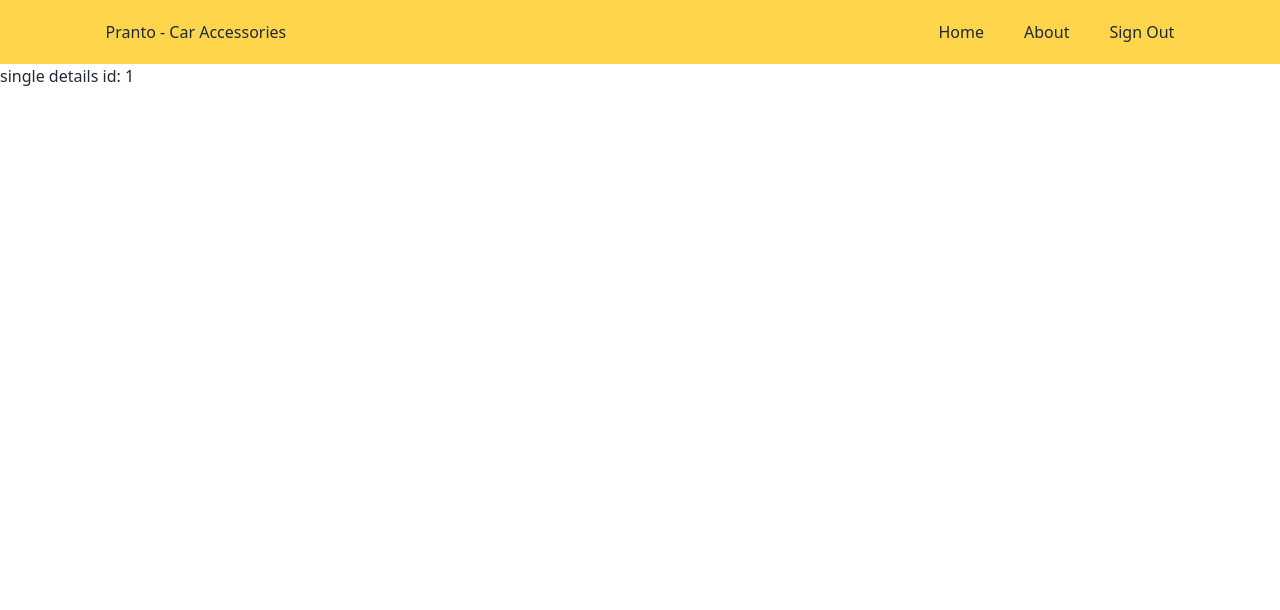
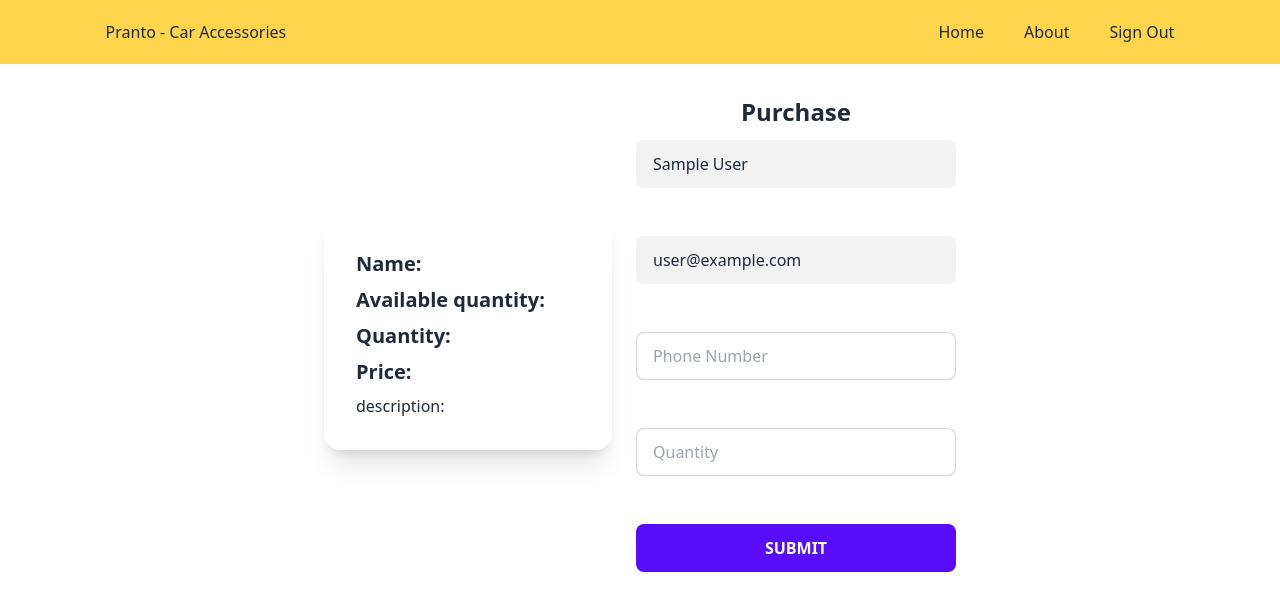
Before and after one commit to Pranto40/pranto-car-accessories, a React (Create React App) app: page /purchase/1 in a window 1280 px wide. Shown: the top 610 px of the page. Built offline with nearby package versions, Linux system fonts and the light colour scheme; no server answers; sample sign-in values are in the browser's storage.

Commit message:
purchase section added

```diff
--- a/src/Pages/Home/Purchase.js
+++ b/src/Pages/Home/Purchase.js
@@ -1,11 +1,87 @@
-import React from 'react';
+import React, { useEffect, useState } from 'react';
+import { useAuthState } from 'react-firebase-hooks/auth';
 import { useParams } from 'react-router-dom';
+import { toast } from 'react-toastify';
+import auth from '../../firebase.init';
+import Loading from '../Shared/Loading';
 
 const Purchase = () => {
+    const [user] = useAuthState(auth);
     const {id} = useParams()
+    const url = `http://localhost:5000/tools/${id}`
+
+    const [isLoading, setIsLoading] = useState(true);
+    const [purchase, setPurchase] = useState([])
+    const fetchData = async (url) => {
+        setIsLoading(true);
+        try {
+            const res = await fetch(url)
+            const data = await res.json();
+            setPurchase(data)
+            setIsLoading(false)
+        }catch {
+            setIsLoading(false)
+        }
+    }
+    useEffect ( () => {
+        fetchData(url)
+    } , [])
+
+    const handleBooking = event => {
+        event.preventDefault();
+
+
+        const purchases = {
+            purchaseId: purchase._id,
+            productName: purchase.name,
+            user: user.displayName,
+            userEmail: user.email,
+            quantity: event.target.quantity.value,
+            phone: event.target.phone.value,
+        }
+        fetch('http://localhost:5000/purchase', {
+            method: 'POST',
+            headers: {
+                'content-type': 'application/json'
+            },
+            body: JSON.stringify(purchases)
+        })
+        .then(res => res.json())
+        .then(data => {
+            toast('Your Purchase successfully done')
+        })
+    }
     return (
-        <div className='mt-16'>
-           <h1>single details id: {id}</h1>
+        <div className='my-24'>
+            {
+                isLoading && <Loading />
+            }
+           <div className='max-w-7xl mx-auto px-10'>
+           <div className='flex justify-center items-center gap-6 flex-col lg:flex-row'>
+           <div className="card lg:max-w-lg bg-base-100 shadow-xl">
+            <figure className="w-72">
+                <img src={purchase.image} alt="" className="rounded-xl" />
+            </figure>
+            <div className="card-body">
+                <h2 className="card-title">Name: {purchase.name}</h2>
+                <h3 className="card-title">Available quantity: {purchase.availableQuantity}</h3>
+                <h2 className="card-title">Quantity: {purchase.quantity}</h2>
+                <h2 className="card-title">Price: {purchase.price}</h2>
+                <p>description: {purchase.description}</p>
+            </div>
+        </div>
+           <div className='w-80'>
+               <h1 className='text-center text-2xl font-bold mb-3'>Purchase</h1>
+                <form onSubmit={handleBooking} className='grid grid-cols-1 gap-3'>
+                <input type="text" name="name" disabled value={user?.displayName} class="input input-bordered w-full max-w-xs" /><br></br>
+                <input type="email" disabled  name="email" value={user?.email} class="input input-bordered w-full max-w-xs" /><br></br>
+                <input type="text" name="phone" placeholder="Phone Number" class="input input-bordered w-full max-w-xs" /><br></br>
+                <input type="text" placeholder="Quantity" name='quantity' class="input input-bordered w-full max-w-xs" /><br></br>
+                <input type="submit" value="Submit"  class="btn btn-primary input input-bordered w-full max-w-xs" />
+                </form>
+           </div>
+           </div>
+           </div>
         </div>
     );
 };
--- a/src/Pages/Home/Tool.js
+++ b/src/Pages/Home/Tool.js
@@ -3,7 +3,7 @@ import Loading from '../Shared/Loading';
 import Tools from './Tools';
 
 const Tool = () => {
-    const url = "product.json";
+    const url = "http://localhost:5000/tools";
     const [isLoading, setIsLoading] = useState(true);
     const [tools, setTools] = useState([]);
     const fetchData = async (url) => {
--- a/src/Pages/Shared/Navbar.js
+++ b/src/Pages/Shared/Navbar.js
@@ -1,5 +1,5 @@
 import React from 'react';
-import { Link, NavLink } from 'react-router-dom';
+import { NavLink } from 'react-router-dom';
 import { useAuthState } from 'react-firebase-hooks/auth';
 import auth from '../../firebase.init';
 import { signOut } from 'firebase/auth';
```
Also changed, not shown: src/Pages/Login/Login.js (line endings or trailing spaces).
